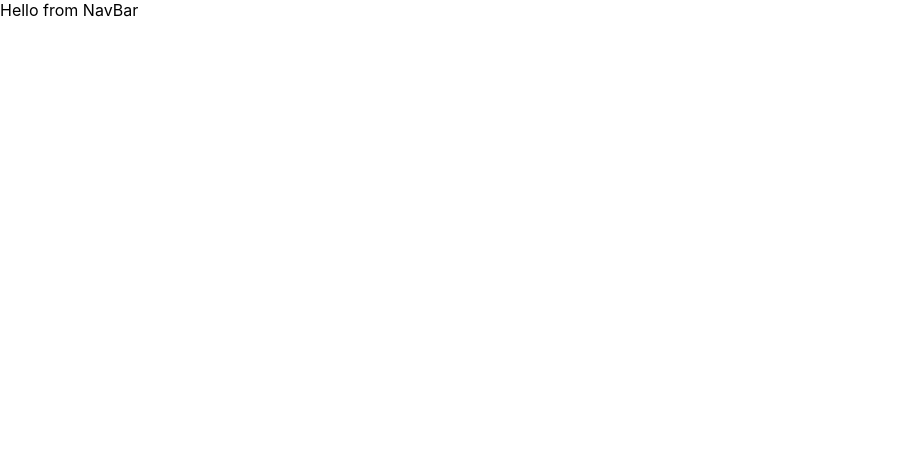
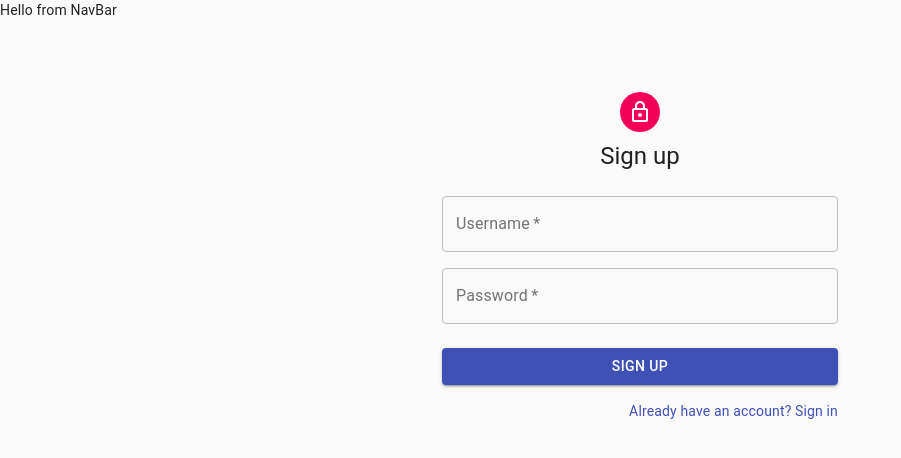
Before and after one commit to Joshua-Phelps/mod-5-songwriting-client, a React (Create React App) app: page /signup in a window 1280 px wide. Shown: the top 458 px of the page, without its empty margins (0-901 px from the left). Built offline with nearby package versions, Linux system fonts and the light colour scheme.

Commit message:
auth login working

```diff
--- a/src/App.js
+++ b/src/App.js
@@ -5,6 +5,7 @@ import { BrowserRouter as Router, Route } from "react-router-dom";
 import NavBar from './components/NavBar'
 import Library from './components/Library'
 import Login from './components/Login'
+import SignUp from './components/SignUp'
 import { api } from "./services/api";
 
 class App extends Component {
@@ -42,6 +43,10 @@ class App extends Component {
     this.setState({ auth: { user: {} } });
   };
 
+  signup = () => {
+
+  }
+
   render() {
     return (
       <div >
@@ -51,7 +56,13 @@ class App extends Component {
           <Route
               path="/login"
               exact
-              render={props => <Login {...props} />}
+              render={props => <Login {...props} onLogin={this.login} />}
+            />
+
+          <Route
+              path="/signup"
+              exact
+              render={props => <SignUp {...props} />}
             />
 
           <Route
--- a/src/components/Login.js
+++ b/src/components/Login.js
@@ -5,13 +5,14 @@ import CssBaseline from '@material-ui/core/CssBaseline';
 import TextField from '@material-ui/core/TextField';
 import FormControlLabel from '@material-ui/core/FormControlLabel';
 import Checkbox from '@material-ui/core/Checkbox';
-import Link from '@material-ui/core/Link';
+// import Link from '@material-ui/core/Link';
 import Paper from '@material-ui/core/Paper';
 import Grid from '@material-ui/core/Grid';
 import LockOutlinedIcon from '@material-ui/icons/LockOutlined';
 import Typography from '@material-ui/core/Typography';
 import { makeStyles } from '@material-ui/core/styles';
 import { api } from '../services/api';
+import { Link, withRouter } from "react-router-dom";
 
 
 const useStyles = makeStyles(theme => ({
@@ -54,7 +55,7 @@ export default function Login(props) {
 
   const handleSubmit = e => {
     e.preventDefault();
-    api.auth.login(login, password).then(res => {
+    api.auth.login({login, password}).then(res => {
       if (!res.error) {
         // const updatedState = { ...this.state.auth, user: res };
         props.onLogin(res);
@@ -85,10 +86,10 @@ export default function Login(props) {
               margin="normal"
               required
               fullWidth
-              id="email"
-              label="Email Address"
-              name="email"
-              autoComplete="email"
+              id="username"
+              label="Username"
+              name="username"
+              autoComplete="username"
               value={login.value}
               autoFocus
               onChange={(e) => setLogin({login: e.target.value})}
@@ -120,13 +121,16 @@ export default function Login(props) {
             </Button>
             <Grid container>
               <Grid item xs>
-                <Link href="#" variant="body2">
+                {/* <Link href="#" variant="body2">
                   Forgot password?
-                </Link>
+                </Link> */}
               </Grid>
               <Grid item>
-                <Link href="#" variant="body2">
+                {/* <Link href="#" variant="body2">
                   {"Don't have an account? Sign Up"}
+                </Link> */}
+                <Link to="/signup" variant="body2">
+                {"Don't have an account? Sign Up"}
                 </Link>
               </Grid>
             </Grid>
--- /dev/null
+++ b/src/components/SignUp.js
@@ -0,0 +1,115 @@
+import React, { useState } from 'react';
+import Avatar from '@material-ui/core/Avatar';
+import Button from '@material-ui/core/Button';
+import CssBaseline from '@material-ui/core/CssBaseline';
+import TextField from '@material-ui/core/TextField';
+import FormControlLabel from '@material-ui/core/FormControlLabel';
+import Checkbox from '@material-ui/core/Checkbox';
+import Link from '@material-ui/core/Link';
+import Grid from '@material-ui/core/Grid';
+import Box from '@material-ui/core/Box';
+import LockOutlinedIcon from '@material-ui/icons/LockOutlined';
+import Typography from '@material-ui/core/Typography';
+import { makeStyles } from '@material-ui/core/styles';
+import Container from '@material-ui/core/Container';
+import { api } from '../services/api';
+
+
+const useStyles = makeStyles(theme => ({
+  paper: {
+    marginTop: theme.spacing(8),
+    display: 'flex',
+    flexDirection: 'column',
+    alignItems: 'center',
+  },
+  avatar: {
+    margin: theme.spacing(1),
+    backgroundColor: theme.palette.secondary.main,
+  },
+  form: {
+    width: '100%', // Fix IE 11 issue.
+    marginTop: theme.spacing(3),
+  },
+  submit: {
+    margin: theme.spacing(3, 0, 2),
+  },
+}));
+
+export default function SignUp(props) {
+  const [username, setUsername] = useState('')
+  const [password, setPassword] = useState('')
+  const [error, setError] = useState(false)
+  const classes = useStyles();
+
+  const handleSubmit = e => {
+    e.preventDefault();
+    api.auth.signup({username, password}).then(res => {
+      if (!res.error) {
+        // const updatedState = { ...this.state.auth, user: res };
+        props.history.push('/login');
+      } else {
+        setError({ error: true });
+      }
+    });
+  };
+
+  return (
+    <Container component="main" maxWidth="xs">
+      <CssBaseline />
+      <div className={classes.paper}>
+        <Avatar className={classes.avatar}>
+          <LockOutlinedIcon />
+        </Avatar>
+        <Typography component="h1" variant="h5">
+          Sign up
+        </Typography>
+        <form className={classes.form} onSubmit={handleSubmit} noValidate>
+          <Grid container spacing={2}>
+            <Grid item xs={12}>
+              <TextField
+                variant="outlined"
+                required
+                fullWidth
+                id="username"
+                label="Username"
+                name="username"
+                value={username.value}
+                autoComplete="username"
+                onChange={(e) => setUsername({username: e.target.value})}
+              />
+            </Grid>
+            <Grid item xs={12}>
+              <TextField
+                variant="outlined"
+                required
+                fullWidth
+                name="password"
+                label="Password"
+                type="password"
+                id="password"
+                autoComplete="current-password"
+                onChange={(e) => setPassword({password: e.target.value})}
+              />
+            </Grid>
+          </Grid>
+          <Button
+            type="submit"
+            fullWidth
+            variant="contained"
+            color="primary"
+            className={classes.submit}
+          >
+            Sign Up
+          </Button>
+          <Grid container justify="flex-end">
+            <Grid item>
+              <Link to="/login">
+              {'Already have an account? Sign in'}
+                </Link>
+            </Grid>
+          </Grid>
+        </form>
+      </div>
+    </Container>
+  );
+}
--- a/src/services/api.js
+++ b/src/services/api.js
@@ -24,6 +24,14 @@ const login = data => {
   }).then(res => res.json());
 };
 
+const signup = data => {
+  return fetch(`${API_ROOT}/users`, {
+    method: "POST",
+    headers: headers(),
+    body: JSON.stringify(data)
+  }).then(res => res.json());
+}
+
 const getCurrentUser = () => {
   // console.log("getting current user", headers);
   return fetch(`${API_ROOT}/current_user`, {
@@ -37,7 +45,8 @@ const getCurrentUser = () => {
 export const api = {
   auth: {
     login,
-    getCurrentUser
+    getCurrentUser,
+    signup
   },
 //   paintings: {
 //     getPaintings
```
